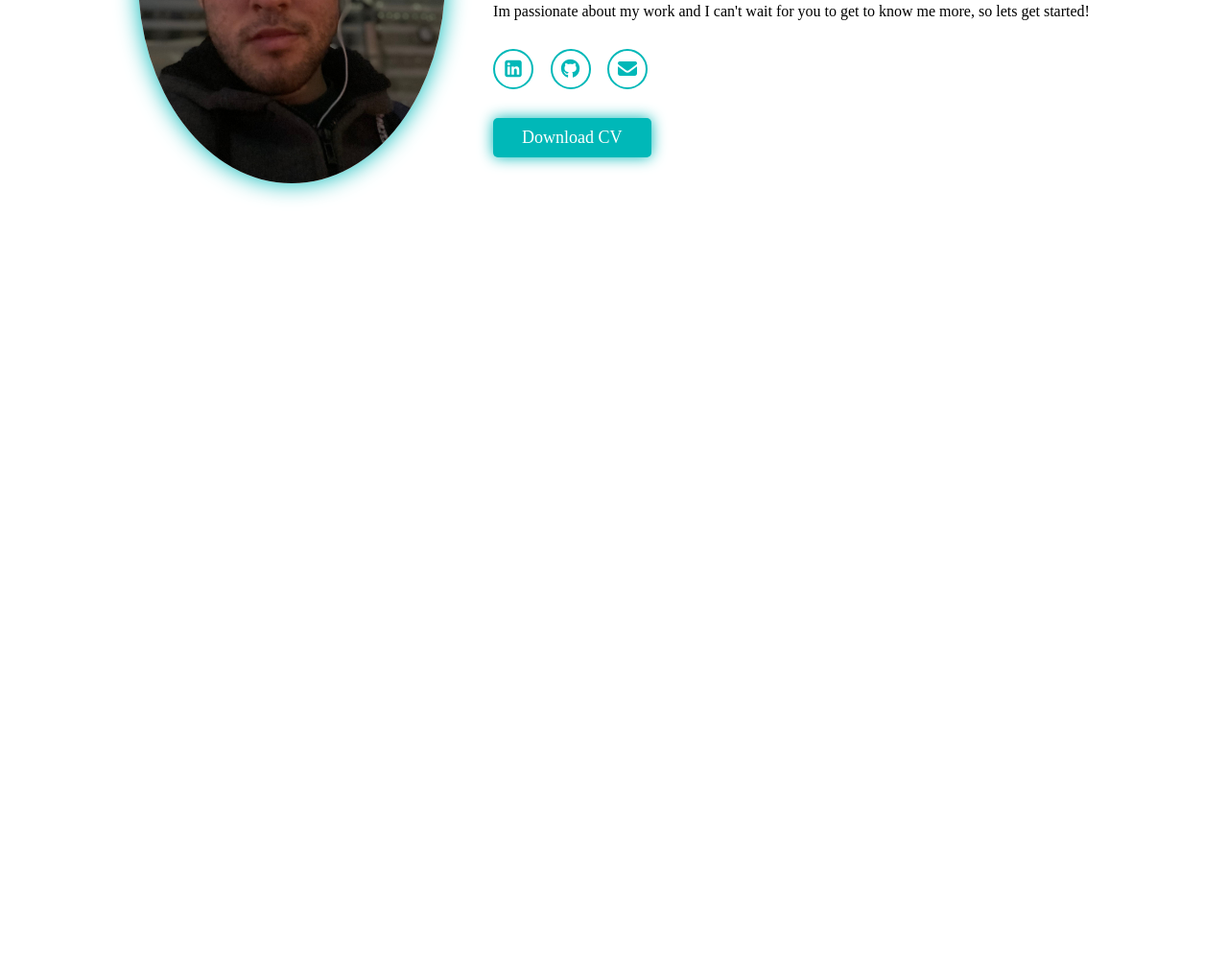
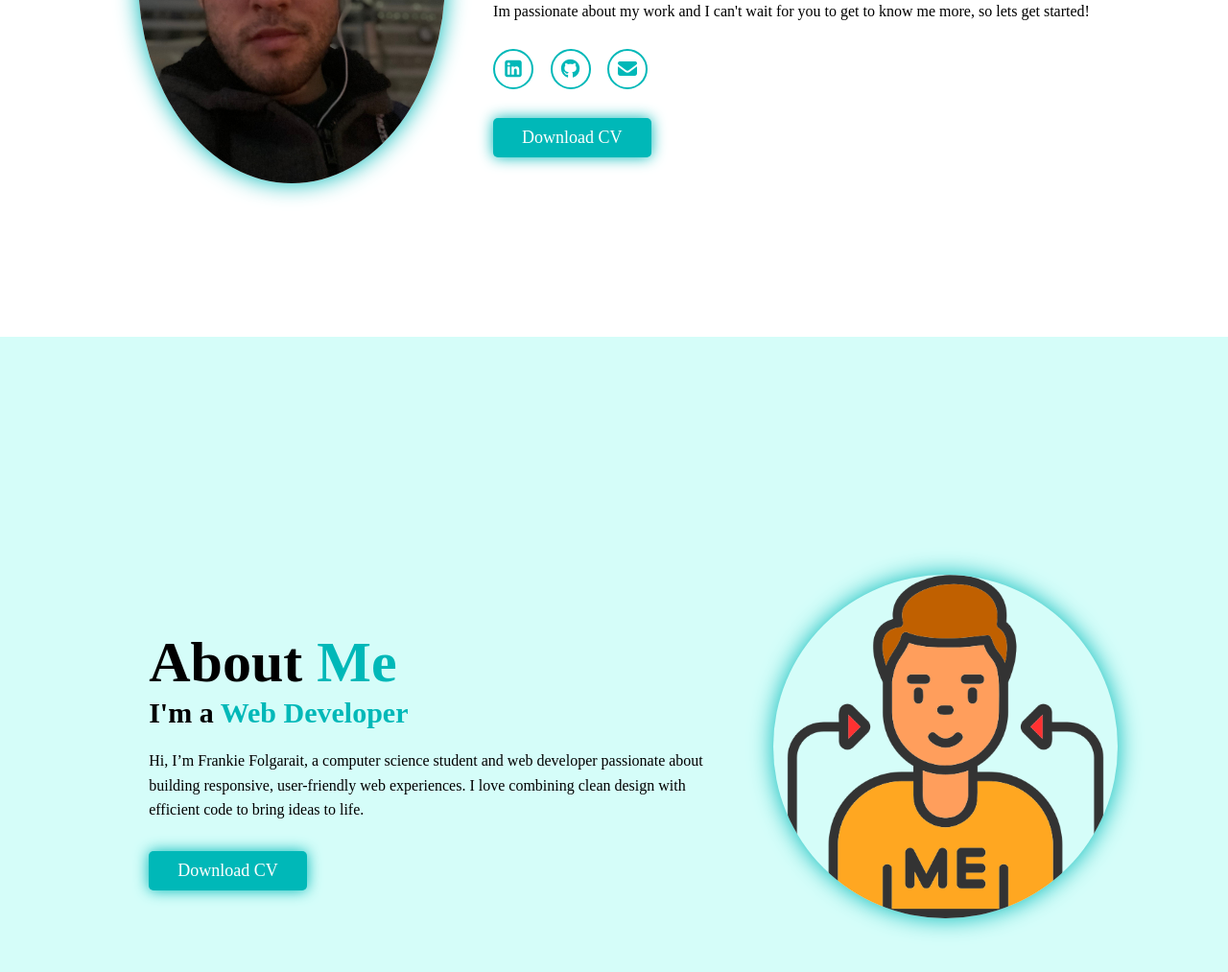
Before and after one commit to frankiebelize/my-portfoliov2, a plain HTML site: page index.html in a window 1280 px wide. Shown: the part 523-1536 px from the top of the page at 96% size. Before the commit the page ends 874 px from the top, so only its background shows below. Drawn offline with Linux system fonts and the light colour scheme; a web font is replaced by a local one.

Commit message:
worked on the about section

```diff
--- a/index.html
+++ b/index.html
@@ -45,5 +45,19 @@
             </div>
             <a href="#" class="btn">Download CV</a>
         </div>
+    </section>
+
+    <!-- About Section -->
+     <section class="about" id="about">
+        <div class="about-content">
+            <h2 class="heading">About <span>Me</span></h2>
+            <h3>I'm a <span>Web Developer</span></h3>
+            <p>Hi, I’m Frankie Folgarait, a computer science student and web developer passionate about building responsive, user-friendly web experiences. I love combining clean design with efficient code to bring ideas to life.</p>
+            <a href="#" class="btn">Download CV</a>
+        </div>
+        <div class="about-img">
+            <img src="./assets/about-me.png" alt="">
+        </div>
+     </section>
 </body>
 </html>
--- a/style.css
+++ b/style.css
@@ -172,3 +172,50 @@ span{
     box-shadow: 0 0 25px var(--primary-color);
     transform: translateY(-5px);
 }
+
+/* About Section */
+
+.about{
+    display: flex;
+    align-items: center;
+    gap: 2rem;
+    justify-content: center;
+    background-color: var(--secondary-bg-color);
+}
+
+.about-img img{
+    width: 28vw;
+    border-radius: 50%;
+    box-shadow: 0 0 25px var(--primary-color);
+    cursor: pointer;
+    animation: floatImage 4s ease-in-out infinite;
+    transition: 0.4s ease;
+}
+
+.about-img img:hover{
+    box-shadow: 0 0 25px var(--primary-color),0 0 35 px var(--primary-color), 0 0 45px var(--primary-color);
+}
+
+.heading{
+    text-align: left;
+    font-size: 6rem;
+}
+
+.about-content{
+    padding: 0 4rem;
+}
+
+.about-content h2{
+    text-align: left;
+    line-height: 1.2;
+}
+
+.about-content h3{
+    font-size: 3rem;
+}
+
+.about-content p{
+    font-size: 1.6rem;
+    margin: 2rem 0 3rem;
+    line-height: 1.6;
+}
```
Also changed, not shown: assets/about-me.png (added).
